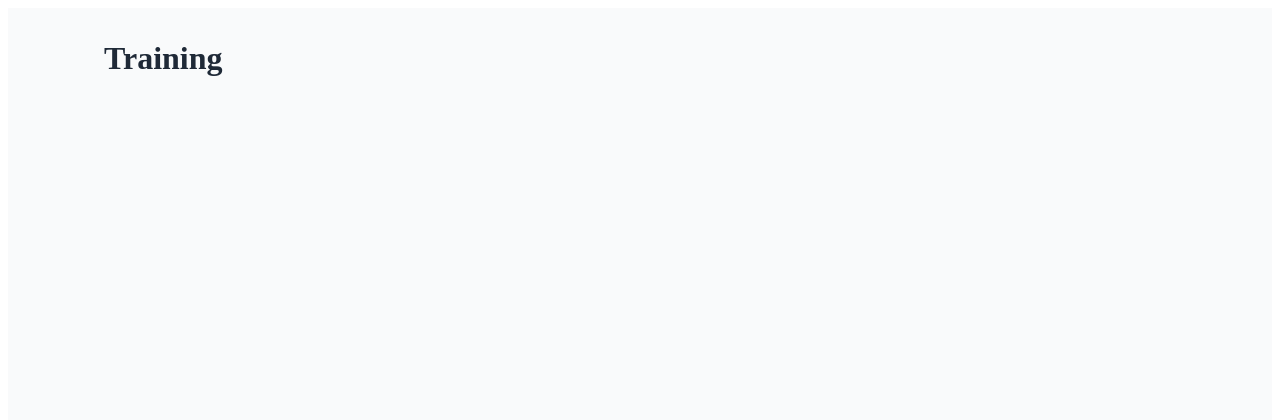
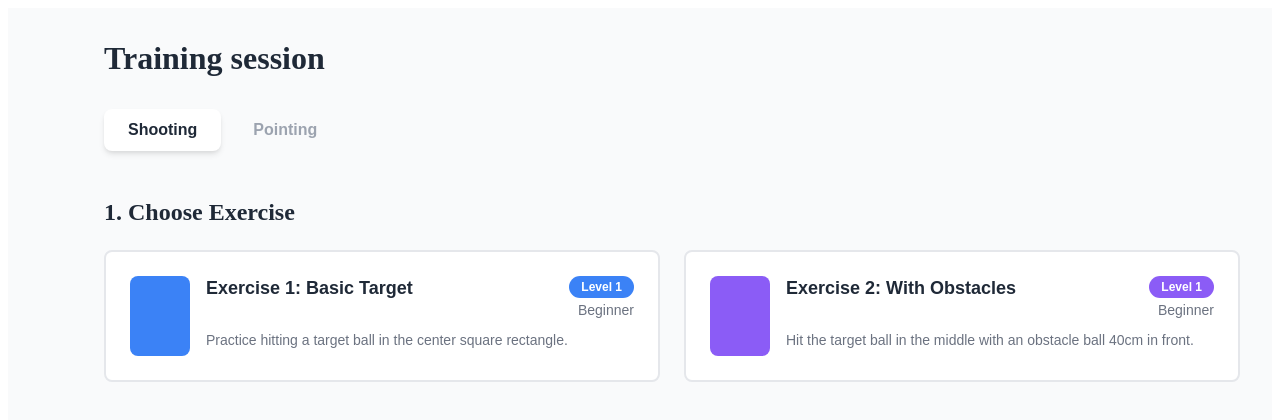
Before and after one commit to tomsawyererik/login-test, a SvelteKit app: page /training in a window 1280 px wide. Shown: the top 420 px of the page. Built offline with nearby package versions, Linux system fonts and the light colour scheme.

Commit message:
trainig page

```diff
--- a/src/routes/training/+page.svelte
+++ b/src/routes/training/+page.svelte
@@ -1,5 +1,105 @@
+<script lang="ts">
+	let selectedMode = $state<'shooting' | 'pointing'>('shooting');
+	let selectedExercise = $state<number | null>(null);
+
+	// Exercise data structure - will be replaced with database calls later
+	type Exercise = {
+		id: number;
+		title: string;
+		level: number;
+		difficulty: string;
+		description: string;
+		iconColor: string;
+	};
+
+	const exercises: Record<'shooting' | 'pointing', Exercise[]> = {
+		shooting: [
+			{
+				id: 1,
+				title: 'Exercise 1: Basic Target',
+				level: 1,
+				difficulty: 'Beginner',
+				description: 'Practice hitting a target ball in the center square rectangle.',
+				iconColor: '#3b82f6'
+			},
+			{
+				id: 2,
+				title: 'Exercise 2: With Obstacles',
+				level: 1,
+				difficulty: 'Beginner',
+				description: 'Hit the target ball in the middle with an obstacle ball 40cm in front.',
+				iconColor: '#8b5cf6'
+			}
+		],
+		pointing: [
+			{
+				id: 3,
+				title: 'Exercise 1: Pointing Basics',
+				level: 1,
+				difficulty: 'Beginner',
+				description: 'Learn the fundamentals of pointing technique.',
+				iconColor: '#10b981'
+			}
+		]
+	};
+
+	$effect(() => {
+		// Reset selection when mode changes
+		selectedExercise = null;
+	});
+
+	const currentExercises = $derived(exercises[selectedMode]);
+</script>
+
 <div class="page-container">
-	<h1>Training</h1>
+	<h1>Training session</h1>
+
+	<div class="mode-toggle">
+		<button
+			class="mode-button"
+			class:active={selectedMode === 'shooting'}
+			onclick={() => selectedMode = 'shooting'}
+		>
+			Shooting
+		</button>
+		<button
+			class="mode-button"
+			class:active={selectedMode === 'pointing'}
+			onclick={() => selectedMode = 'pointing'}
+		>
+			Pointing
+		</button>
+	</div>
+
+	<div class="exercises-section">
+		<h2 class="section-header">1. Choose Exercise</h2>
+
+		<div class="exercises-grid">
+			{#each currentExercises as exercise (exercise.id)}
+				<button
+					class="exercise-card"
+					class:selected={selectedExercise === exercise.id}
+					onclick={() => selectedExercise = exercise.id}
+				>
+					<div class="exercise-icon" style="background-color: {exercise.iconColor};">
+						<!-- Icon placeholder - will add icons later -->
+					</div>
+					<div class="exercise-content">
+						<div class="exercise-header">
+							<h3 class="exercise-title">{exercise.title}</h3>
+							<div class="exercise-level">
+								<span class="level-badge" style="background-color: {exercise.iconColor};">
+									Level {exercise.level}
+								</span>
+								<p class="difficulty">{exercise.difficulty}</p>
+							</div>
+						</div>
+						<p class="exercise-description">{exercise.description}</p>
+					</div>
+				</button>
+			{/each}
+		</div>
+	</div>
 </div>
 
 <style>
@@ -11,10 +111,141 @@
 	}
 
 	h1 {
-		margin: 0;
+		margin: 0 0 2rem 0;
 		font-size: 2rem;
 		font-weight: 700;
 		color: #1f2937;
 		text-align: left;
 	}
+
+	.mode-toggle {
+		display: flex;
+		gap: 0.5rem;
+		margin-top: 1rem;
+	}
+
+	.mode-button {
+		padding: 0.75rem 1.5rem;
+		border: none;
+		background: transparent;
+		color: #9ca3af;
+		font-size: 1rem;
+		font-weight: 600;
+		cursor: pointer;
+		border-radius: 8px;
+		transition: all 0.2s ease;
+	}
+
+	.mode-button.active {
+		background: white;
+		color: #1f2937;
+		box-shadow: 0 4px 6px -1px rgba(0, 0, 0, 0.1), 0 2px 4px -1px rgba(0, 0, 0, 0.06);
+	}
+
+	.mode-button:hover:not(.active) {
+		color: #6b7280;
+	}
+
+	.exercises-section {
+		margin-top: 3rem;
+	}
+
+	.section-header {
+		margin: 0 0 1.5rem 0;
+		font-size: 1.5rem;
+		font-weight: 700;
+		color: #1f2937;
+		text-align: left;
+	}
+
+	.exercises-grid {
+		display: grid;
+		grid-template-columns: repeat(auto-fill, minmax(400px, 1fr));
+		gap: 1.5rem;
+	}
+
+	.exercise-card {
+		display: flex;
+		gap: 1rem;
+		padding: 1.5rem;
+		background: white;
+		border: 2px solid #e5e7eb;
+		border-radius: 8px;
+		cursor: pointer;
+		text-align: left;
+		transition: all 0.2s ease;
+	}
+
+	.exercise-card:hover {
+		border-color: #d1d5db;
+		box-shadow: 0 4px 6px -1px rgba(0, 0, 0, 0.1);
+	}
+
+	.exercise-card.selected {
+		border-color: #3b82f6;
+		box-shadow: 0 4px 6px -1px rgba(59, 130, 246, 0.2);
+	}
+
+	.exercise-icon {
+		width: 60px;
+		height: 80px;
+		border-radius: 8px;
+		flex-shrink: 0;
+		display: flex;
+		align-items: center;
+		justify-content: center;
+	}
+
+	.exercise-content {
+		flex: 1;
+		display: flex;
+		flex-direction: column;
+		gap: 0.75rem;
+	}
+
+	.exercise-header {
+		display: flex;
+		justify-content: space-between;
+		align-items: flex-start;
+		gap: 1rem;
+	}
+
+	.exercise-title {
+		margin: 0;
+		font-size: 1.125rem;
+		font-weight: 700;
+		color: #1f2937;
+		line-height: 1.4;
+		flex: 1;
+	}
+
+	.exercise-level {
+		display: flex;
+		flex-direction: column;
+		align-items: flex-end;
+		gap: 0.25rem;
+		flex-shrink: 0;
+	}
+
+	.level-badge {
+		padding: 0.25rem 0.75rem;
+		border-radius: 9999px;
+		color: white;
+		font-size: 0.75rem;
+		font-weight: 600;
+		white-space: nowrap;
+	}
+
+	.difficulty {
+		margin: 0;
+		font-size: 0.875rem;
+		color: #6b7280;
+	}
+
+	.exercise-description {
+		margin: 0;
+		font-size: 0.875rem;
+		color: #6b7280;
+		line-height: 1.5;
+	}
 </style>
```
